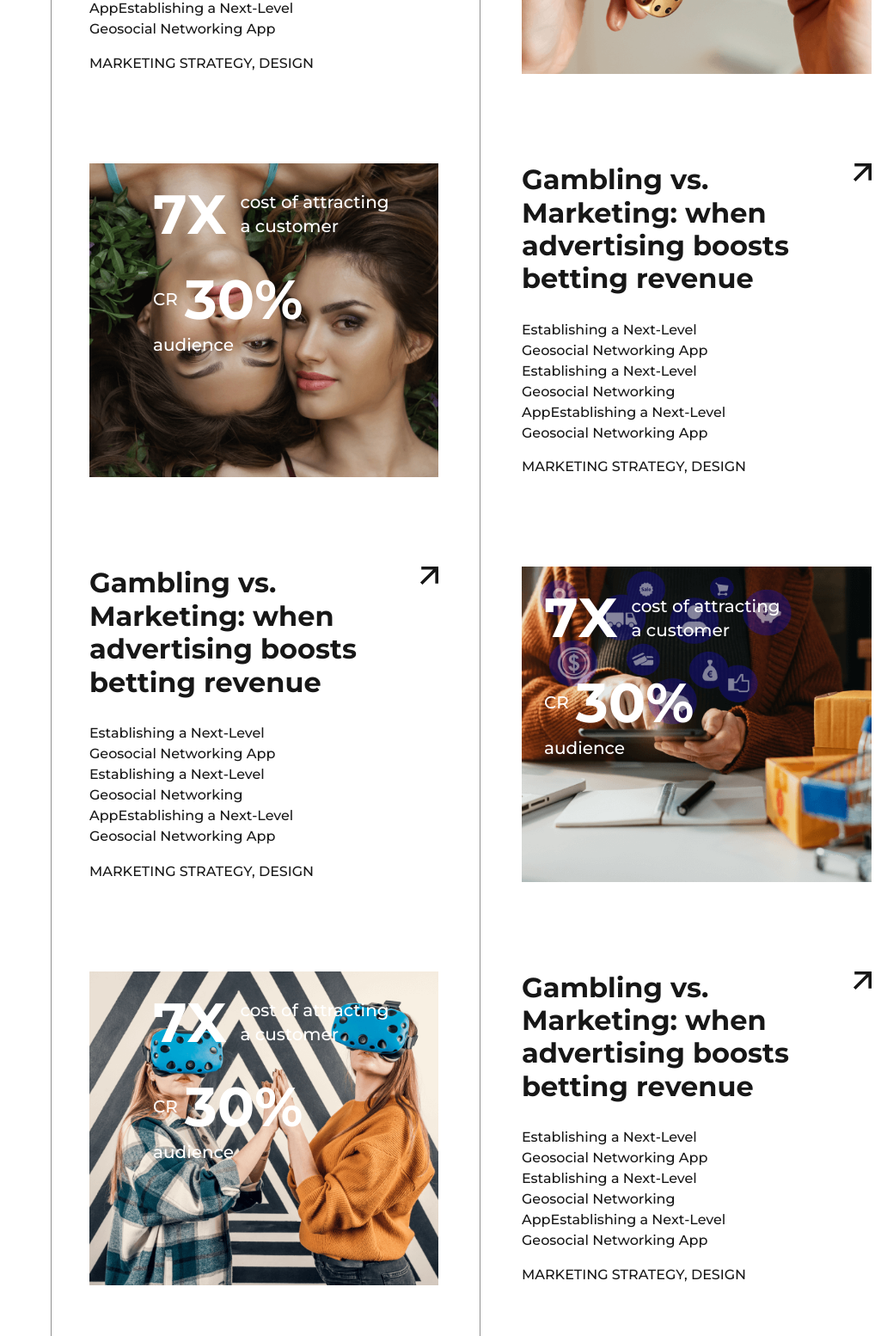
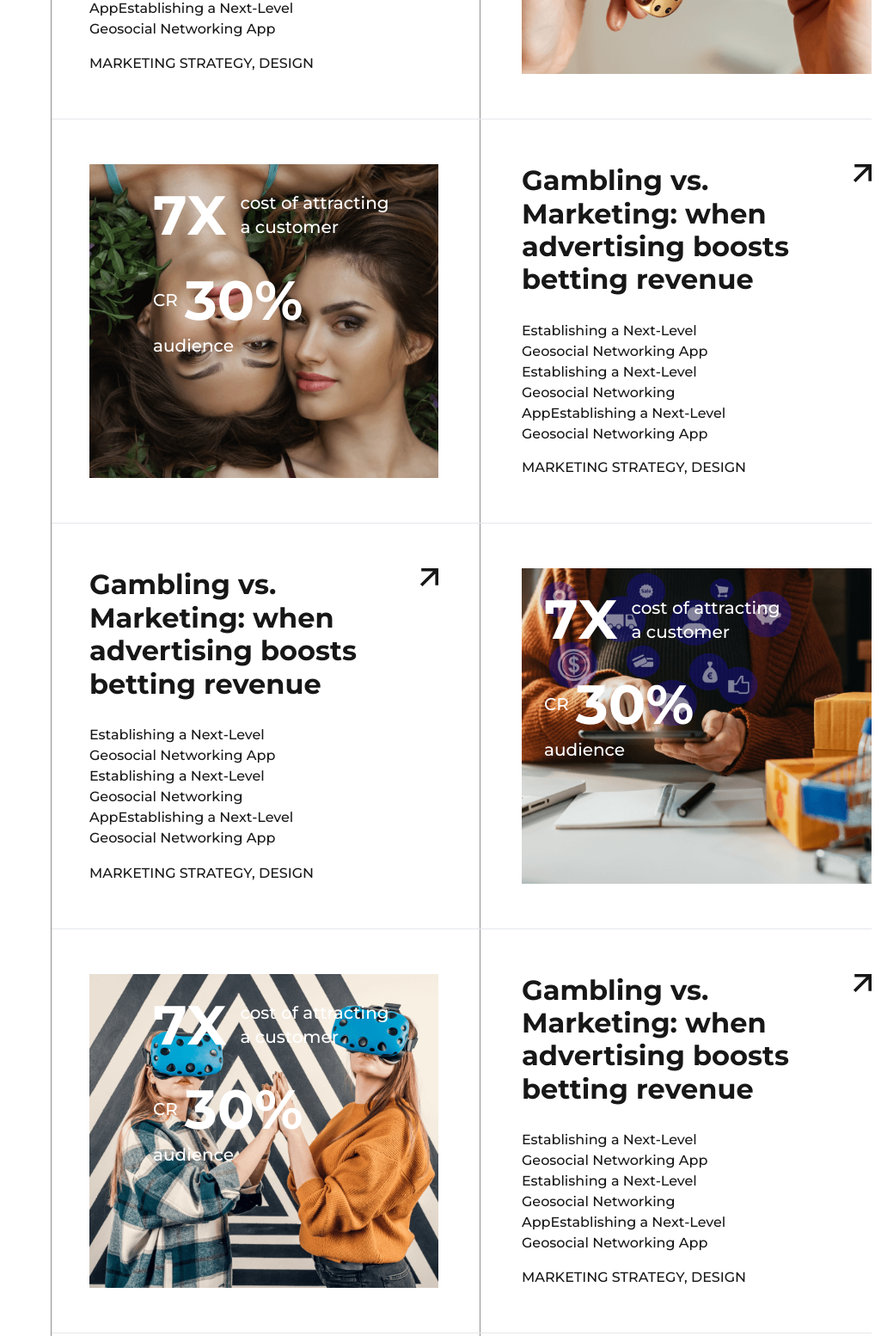
Before and after one commit to nevredimiy/upwDigitalNew, a website: page build/index.html in a window 1280 px wide. Shown: the part 2480-4034 px from the top of the page at 86% size, without its empty margins (262-1280 px from the left). Drawn offline with Linux system fonts and the light colour scheme.

Commit message:
remove  flex and add grid. Add tag hr in Service Section

```diff
--- a/build/index.html
+++ b/build/index.html
@@ -646,6 +646,7 @@
               </div>
             </div>
           </div>
+          <hr class="hidden xl:block xl:col-span-9 xl:col-start-4 xl:w-full xl:bg-middle-gray xl:h-px">
           <!-- //Services Article 2 -->
           <div
             class="col-span-12 border-t border-middle-gray pt-7 md:grid md:grid-cols-2 md:pt-6 xl:col-start-4 xl:col-span-9 xl:ml-11 xl:border-none xl:pt-0">
@@ -711,6 +712,7 @@
               </div>
             </div>
           </div>
+          <hr class="hidden xl:block xl:col-span-9 xl:col-start-4 xl:w-full xl:bg-middle-gray xl:h-px">
           <!-- //Services Article 3 -->
           <div
             class="col-span-12 border-t border-middle-gray pt-7 md:grid md:grid-cols-2 md:pt-6 xl:col-start-4 xl:col-span-9 xl:ml-11 xl:border-t-0 xl:pt-0">
@@ -776,6 +778,7 @@
               </div>
             </div>
           </div>
+          <hr class="hidden xl:block xl:col-span-9 xl:col-start-4 xl:w-full xl:bg-middle-gray xl:h-px">
           <!-- //Services Article 4 -->
           <div
             class="col-span-12 border-t border-middle-gray pt-7 md:grid md:grid-cols-2 md:pt-6 xl:col-start-4 xl:col-span-9 xl:ml-11 xl:border-none xl:pt-0">
@@ -841,6 +844,7 @@
               </div>
             </div>
           </div>
+          <hr class="hidden xl:block xl:col-span-9 xl:col-start-4 xl:w-full xl:bg-middle-gray xl:h-px">
           <!-- //Services Article 5 -->
           <div class="hidden xl:grid xl:grid-cols-2 xl:col-start-4 xl:col-span-9 xl:ml-11">
             <!-- image -->
@@ -905,6 +909,7 @@
               </div>
             </div>
           </div>
+          <hr class="hidden xl:block xl:col-span-9 xl:col-start-4 xl:w-full xl:bg-middle-gray xl:h-px">
           <!-- //Services Article 6 -->
           <div class="hidden xl:grid xl:grid-cols-2 xl:col-start-4 xl:col-span-9 xl:ml-11">
             <!-- image -->
```
Also changed, not shown: build/css/style.css.
